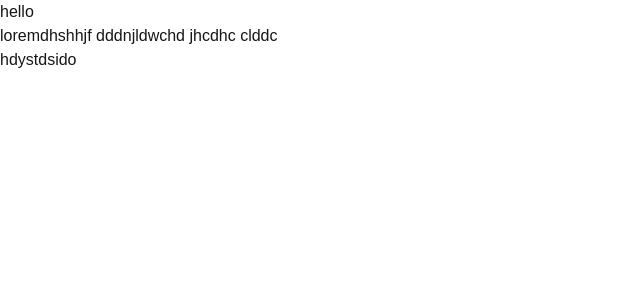
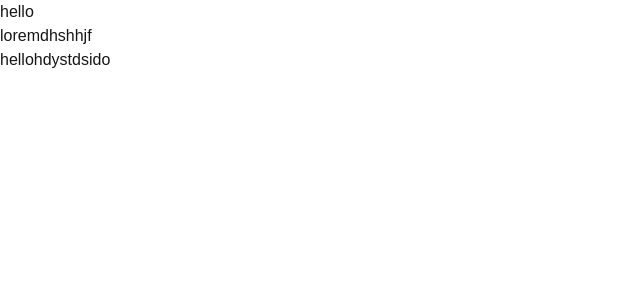
Before and after one commit to Aditya2661/Luxora-v2, a Next.js app: page / in a window 1280 px wide. Shown: the top 300 px of the page, without its empty margins (0-640 px from the left). Built offline with nearby package versions, Linux system fonts and the light colour scheme.

Commit message:
commit check

```diff
--- a/src/app/page.js
+++ b/src/app/page.js
@@ -5,10 +5,9 @@ export default function Home() {
     <div>
        hello
        <p>loremdhshhjf
-        dddnjldwchd
-        jhcdhc
-        clddc
+
        </p>
+       <a>hello</a>
        <span>hdystdsido</span>
     </div>
   );
```
